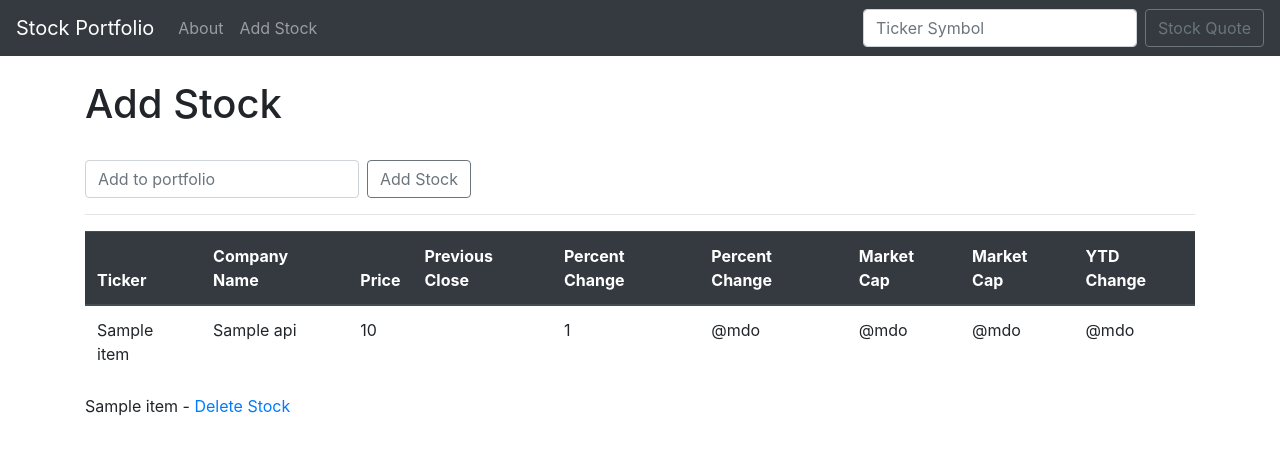
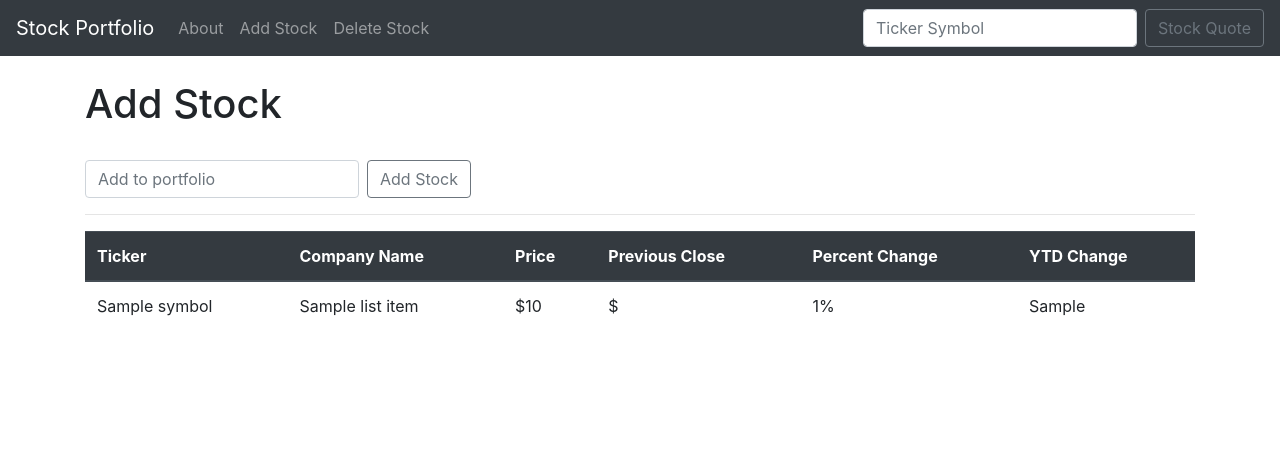
Before and after one commit to meaghanbass/django-stock-project, a Django app: template stocks/quotes/templates/add_stock.html in a window 1280 px wide. Shown: the top 455 px of the page. Run offline with Django 3.2, Linux system fonts and the light colour scheme; the template is opened without the code that fills it: most values are stand-ins (such as "Sample title", 1, 10 or a date in 2020); some libraries are stand-ins or nearby versions.

Commit message:
finished tutorial

```diff
--- a/stocks/quotes/templates/add_stock.html
+++ b/stocks/quotes/templates/add_stock.html
@@ -20,35 +20,24 @@
             <th scope="col">Price</th>
             <th scope="col">Previous Close</th>
             <th scope="col">Percent Change</th>
-            <th scope="col">Percent Change</th>
-            <th scope="col">Market Cap</th>
-            <th scope="col">Market Cap</th>
             <th scope="col">YTD Change</th>
         </tr>
     </thead>
     <tbody>
     {% if ticker %}
-        {% for item in ticker %}
-            <tr>
-                <td>{{ item }}</td>
-                <td>{{ api.companyName }}</td>
-                <td>{{ api.price }}</td>
-                <td>{{ api.previousClose }}</td>
-                <td>{{ api.changePercent }}</td>
-                <td>@mdo</td>
-                <td>@mdo</td>
-                <td>@mdo</td>
-                <td>@mdo</td>
-            </tr>
-        {% endfor %}
+            {% for list_item in output %}
+                <tr>
+                    <td>{{ list_item.symbol }}</td>
+                    <td>{{ list_item.companyName }}</td>
+                    <td>${{ list_item.latestPrice }}</td>
+                    <td>${{ list_item.previousClose }}</td>
+                    <td>{{ list_item.changePercent }}%</td>
+                    <td>{{ list_item.ytdChange }}</td>
+                </tr>
+            {% endfor %}
     {% endif %}
     </tbody>
 </table>
 
 
-
-{% for item in ticker %}
-    {{ item }} - <a href="{% url 'delete' item.id %}">Delete Stock</a><br/>
-{% endfor %}
-
 {% endblock %}
--- a/stocks/quotes/templates/base.html
+++ b/stocks/quotes/templates/base.html
@@ -21,10 +21,13 @@
             <div class="collapse navbar-collapse" id="navbarSupportedContent">
                 <ul class="navbar-nav mr-auto">
                     <li class="nav-item">
-                    <a class="nav-link" href="{% url 'about' %}">About</a>
+                        <a class="nav-link" href="{% url 'about' %}">About</a>
                     </li>
                     <li class="nav-item">
-                    <a class="nav-link" href="{% url 'add_stock' %}">Add Stock</a>
+                        <a class="nav-link" href="{% url 'add_stock' %}">Add Stock</a>
+                    </li>
+                    <li class="nav-item">
+                        <a class="nav-link" href="{% url 'delete_stock' %}">Delete Stock</a>
                     </li>
                 </ul>
                 <form action="{% url 'home' %}" class="form-inline my-2 my-lg-0" method="POST">
--- a/stocks/quotes/urls.py
+++ b/stocks/quotes/urls.py
@@ -5,5 +5,6 @@
     path('', views.home, name="home"),
     path('about', views.about, name="about"),
     path('add_stock', views.add_stock, name="add_stock"),
-    path('delete/<stock_id>', views.delete, name="delete")
+    path('delete/<stock_id>', views.delete, name="delete"),
+    path('delete_stock', views.delete_stock, name="delete_stock")
 ]
```
Also changed, not shown: stocks/quotes/templates/delete_stock.html (added, +15 -0 lines), stocks/quotes/views.py (+8 -4 lines), stocks/db.sqlite3.
